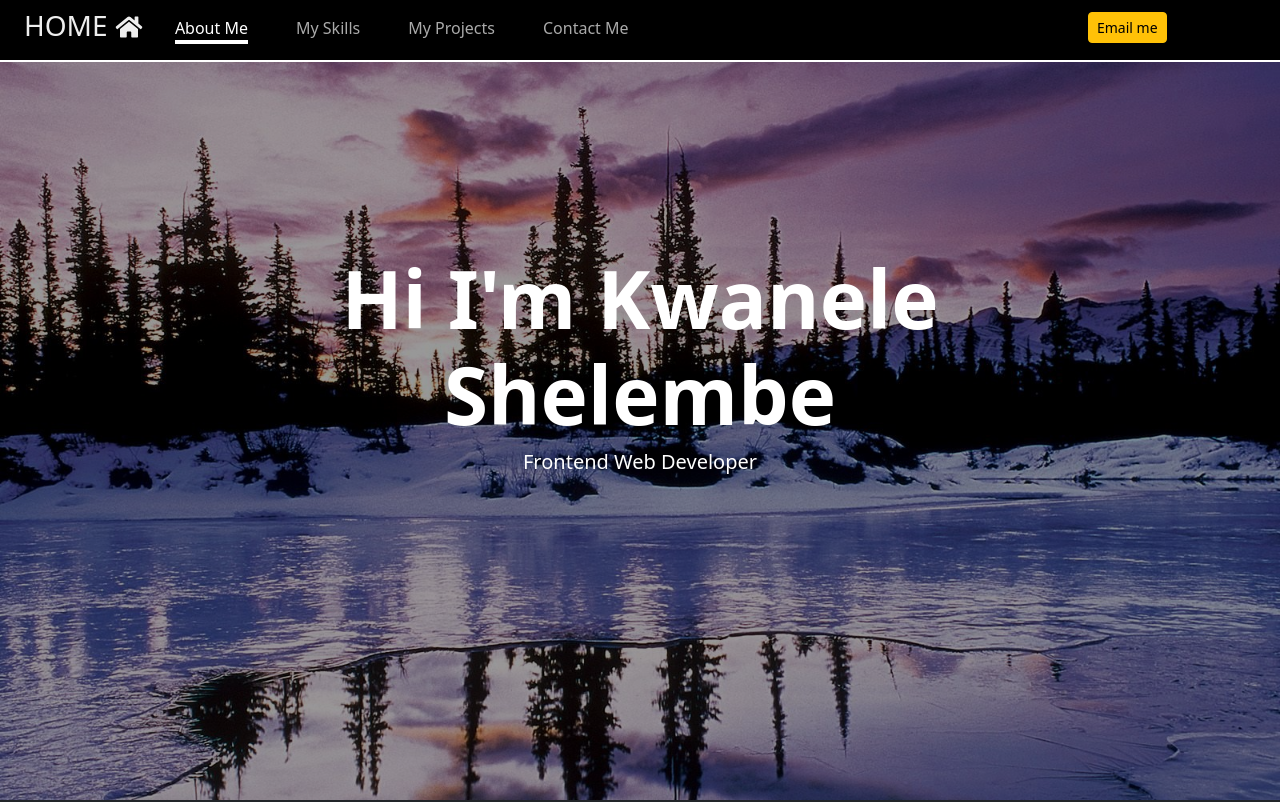
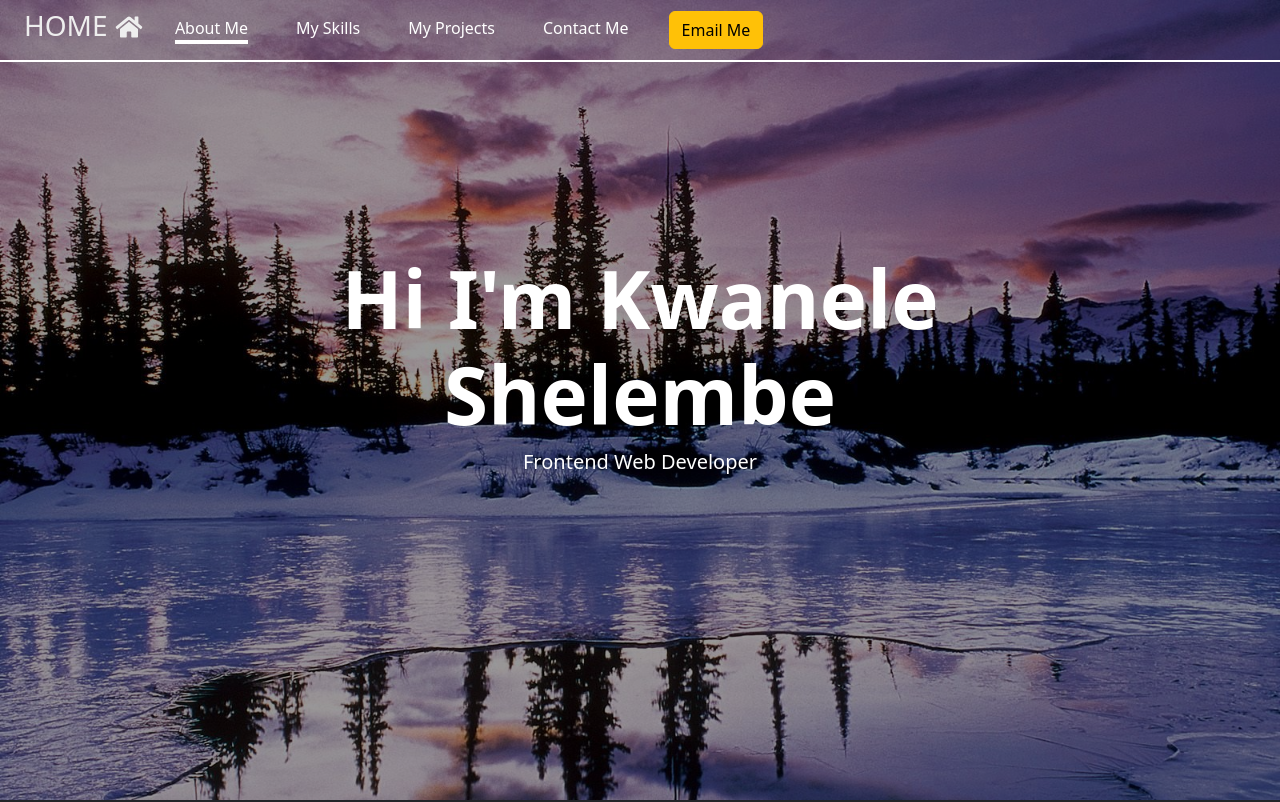
Before and after one commit to kwaneleshelembe/portfolio, a website: page index.html in a window 1280 px wide. Shown: the top 802 px of the page. Drawn offline with Linux system fonts and the light colour scheme.

Commit message:
first project comp attempt

```diff
--- a/css/styles.css
+++ b/css/styles.css
@@ -1,15 +1,25 @@
 nav{
-	background: black!important;
+	background: transparent!important;
 	color: #eee!important;
 	border-bottom: 2px solid white;
+	transition: background 500ms;
+}
+
+.black-nav{
+	background: black!important;
 }
 
 .link{
 	text-decoration: none;
-	color: #aaa!important;
+	color: #fff!important;
 	transition: 500ms;
 	margin-right: 2em;
 }
+
+.link.light-link{
+	color: #aaa!important;
+}
+
 .link:after{
 	content: "";
 	display: block;
--- a/index.html
+++ b/index.html
@@ -56,10 +56,10 @@
 					<li class="nav-item">
 						<a href="#contacts" class="link nav-link fw-light">Contact Me</a>
 					</li>
-					<li class="nav-item">
-						<a href="mailto:kwaneleshelembe841@gmail.com" style="position: absolute;left: 85%;" id="email-link" class="my-1"><button class="btn btn-warning btn-sm" title="kwaneleshelembe841@gmail.com">Email me</button></a>
-					</li>
 				</ul>
+				<form action="mailto:kwaneleshelembe841@gmail.com">
+					<button class="btn btn-warning">Email Me</button>
+				</form>
 			</div>
 		</nav>
 		<div id="cover" class="text-center">
```
Also changed, not shown: js/index.js (line endings or trailing spaces).
